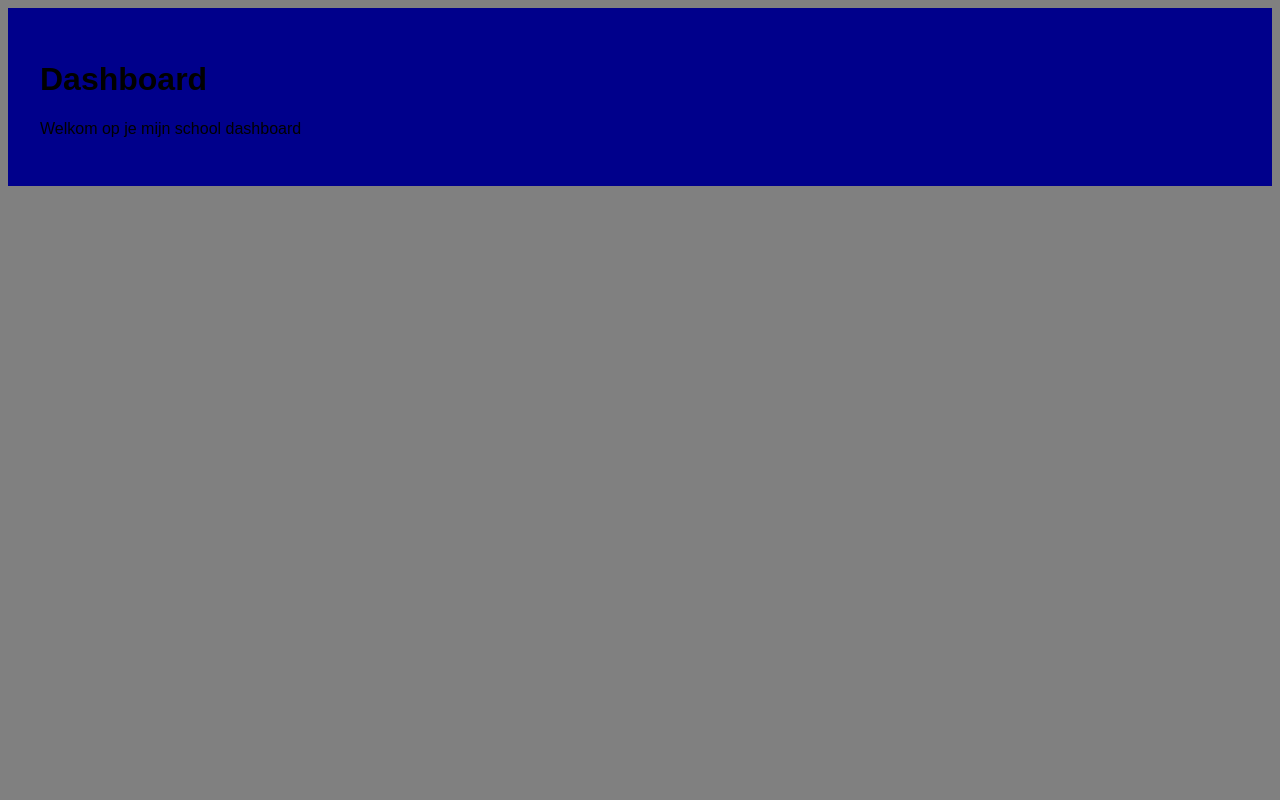
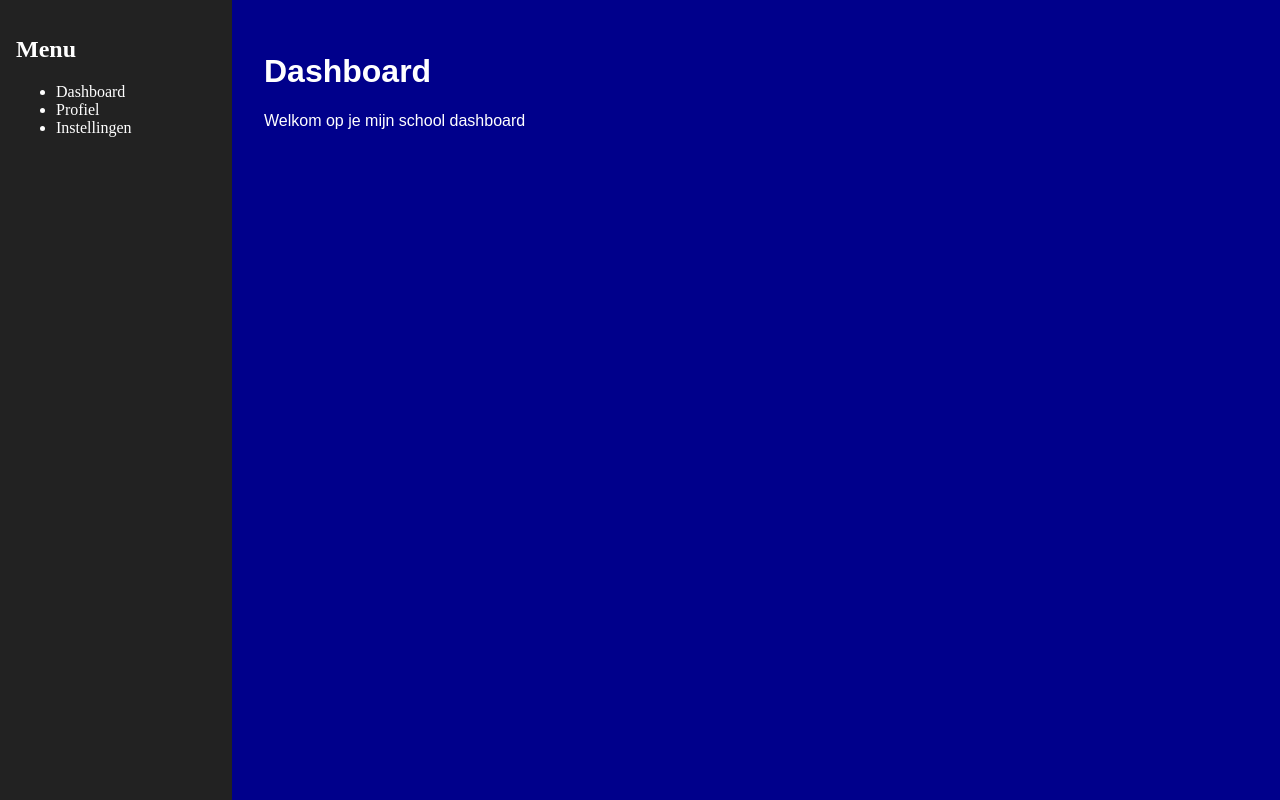
Before and after one commit to itzmitto/Dashboard, a React (Vite) app: page /main in a window 1280 px wide. Built offline with nearby package versions, Linux system fonts and the light colour scheme.

Commit message:
6de commit begonnen met de sidebar

```diff
--- a/src/css/main.css
+++ /dev/null
@@ -1,8 +0,0 @@
-.main-page {
-  padding: 2rem;
-  font-family: sans-serif;
-  background-color: darkblue;
-}
-body {
-  background-color: grey;
-}
--- a/src/pages/main.tsx
+++ b/src/pages/main.tsx
@@ -1,10 +1,21 @@
-import '../css/main.css'
+import '../styling/main.css'
 
 function Main() {
   return (
-    <div className="main-page">
-      <h1>Dashboard</h1>
-      <p>Welkom op je mijn school dashboard</p>
+    <div className="layout">
+      <div className="sidebar">
+        <h2>Menu</h2>
+        <ul>
+          <li>Dashboard</li>
+          <li>Profiel</li>
+          <li>Instellingen</li>
+        </ul>
+      </div>
+
+      <div className="main-page">
+        <h1>Dashboard</h1>
+        <p>Welkom op je mijn school dashboard</p>
+      </div>
     </div>
   )
 }
--- /dev/null
+++ b/src/styling/main.css
@@ -0,0 +1,24 @@
+.layout {
+  display: flex;
+  height: 100vh;
+}
+
+.sidebar {
+  width: 200px;
+  background-color: #222;
+  color: white;
+  padding: 1rem;
+}
+
+.main-page {
+  flex: 1;
+  padding: 2rem;
+  font-family: sans-serif;
+  background-color: darkblue;
+  color: white;
+}
+
+body {
+  margin: 0;
+  background-color: rgba(190, 247, 244, 0.596);
+}
```
